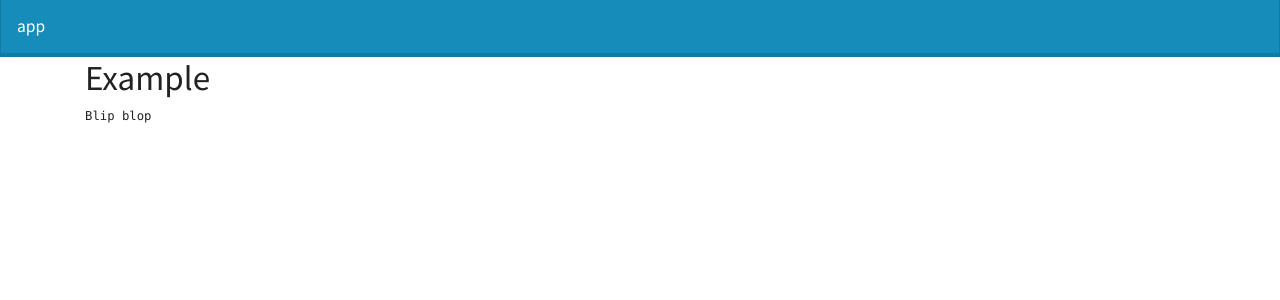
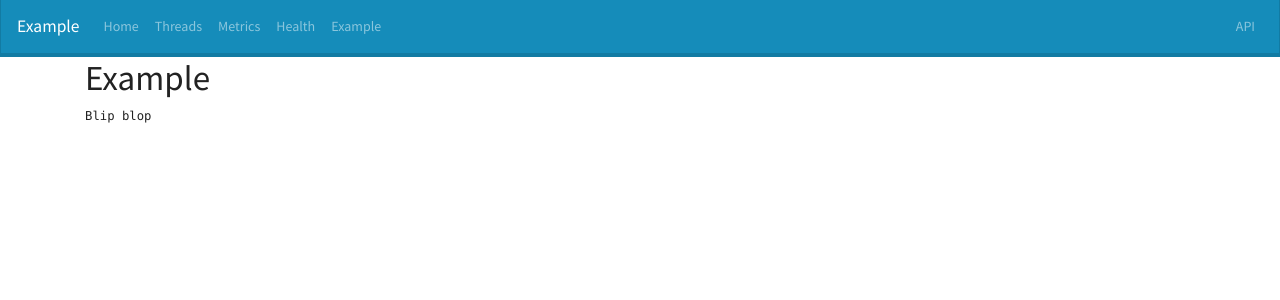
Before and after one commit to criteo/gourde, a Flask app: page /example in a window 1280 px wide. Shown: the top 300 px of the page. Run offline with Flask 2, Linux system fonts and the light colour scheme; some libraries are stand-ins or nearby versions.

Commit message:
temapltes: make it possible to tweak the navbar

```diff
--- /dev/null
+++ b/example/templates/base.html
@@ -0,0 +1,20 @@
+{# Extend gourde/_base.html to have some default goodies. #}
+{% extends "gourde/_base.html" %}
+
+{# Set the application name #}
+{% block brand %}<a class="navbar-brand" href="/">Example</a>{% endblock %}
+
+{# Add links to the navbar #}
+{% block navbar_left %}
+    {{ super() }}
+    <li class="nav-item">
+        <a class="nav-link" href="/example">Example</a>
+    </li>
+{% endblock %}
+
+{%  block navbar_right %}
+    {{ super() }}
+    <li class="nav-item">
+        <a class="nav-link" href="/api">API</a>
+    </li>
+{%  endblock %}
--- a/example/templates/example.html
+++ b/example/templates/example.html
@@ -1,4 +1,4 @@
-{% extends "gourde/_base.html" %}
+{% extends "base.html" %}
 
 {% block title %}Example{% endblock %}
 
--- a/example/templates/index.html
+++ b/example/templates/index.html
@@ -1,5 +1,4 @@
-{# Extend gourde/_base.html to have some default goodies. #}
-{% extends "gourde/_base.html" %}
+{% extends "base.html" %}
 
 {% block title %}Home{% endblock %}
 
--- a/gourde/gourde.py
+++ b/gourde/gourde.py
@@ -27,8 +27,8 @@ class Gourde(object):
     """Wrapper around Flask."""
 
     LOG_FORMAT = (
-        '[%(asctime)s] %(levelname)s %(module)s '
-        '[%(filename)s:%(funcName)s:%(lineno)d] (%(thread)d): %(message)s'
+        "[%(asctime)s] %(levelname)s %(module)s "
+        "[%(filename)s:%(funcName)s:%(lineno)d] (%(thread)d): %(message)s"
     )
 
     def __init__(self, app_or_name, registry=None):
@@ -44,9 +44,11 @@ class Gourde(object):
             self.app = flask.Flask(app_or_name)
 
         # The blueprints with our views.
-        self.blueprint = flask.Blueprint('gourde', __name__, template_folder='templates')
+        self.blueprint = flask.Blueprint(
+            "gourde", __name__, template_folder="templates"
+        )
 
-        self.host = '0.0.0.0'
+        self.host = "0.0.0.0"
         self.port = 8080
         self.debug = False
         self.log_level = None
@@ -63,16 +65,16 @@ class Gourde(object):
         """Initialize the blueprint."""
 
         # Register endpoints.
-        self.blueprint.add_url_rule('/', 'status', self.status)
-        self.blueprint.add_url_rule('/healthy', 'health', self.healthy)
-        self.blueprint.add_url_rule('/ready', 'ready', self.ready)
-        self.blueprint.add_url_rule('/threads', 'threads', self.threads_bt)
+        self.blueprint.add_url_rule("/", "status", self.status)
+        self.blueprint.add_url_rule("/healthy", "health", self.healthy)
+        self.blueprint.add_url_rule("/ready", "ready", self.ready)
+        self.blueprint.add_url_rule("/threads", "threads", self.threads_bt)
 
     def _add_routes(self):
         """Add some nice default routes."""
         if self.app.has_static_folder:
-            self.add_url_rule('/favicon.ico', 'favicon', self.favicon)
-        self.add_url_rule('/', '__default_redirect_to_status', self.redirect_to_status)
+            self.add_url_rule("/favicon.ico", "favicon", self.favicon)
+        self.add_url_rule("/", "__default_redirect_to_status", self.redirect_to_status)
 
     def setup(self, args=None):
         if self.is_setup:
@@ -92,10 +94,10 @@ class Gourde(object):
 
         # Flask things
         self._add_routes()
-        self.app.register_blueprint(self.blueprint, url_prefix='/-')
+        self.app.register_blueprint(self.blueprint, url_prefix="/-")
 
         def _context():
-            return {'gourde': self}
+            return {"gourde": self}
 
         # Add 'gourde' to the context.
         self.app.context_processor(_context)
@@ -106,17 +108,30 @@ class Gourde(object):
     def get_argparser(parser=None):
         """Customize a parser to get the correct options."""
         parser = parser or argparse.ArgumentParser()
-        parser.add_argument('--host', help='Host listen address')
+        parser.add_argument("--host", help="Host listen address")
+        parser.add_argument("--port", "-p", default=9050, help="Listen port", type=int)
         parser.add_argument(
-            '--port', '-p', default=9050, help='Listen port', type=int)
+            "--debug",
+            "-d",
+            default=False,
+            action="store_true",
+            help="Enable debug mode",
+        )
         parser.add_argument(
-            '--debug', '-d', default=False, action='store_true', help='Enable debug mode')
+            "--log-level",
+            "-l",
+            default="INFO",
+            help="Log Level, empty string to disable.",
+        )
         parser.add_argument(
-            '--log-level', '-l', default='INFO', help='Log Level, empty string to disable.')
+            "--twisted",
+            default=False,
+            action="store_true",
+            help="Use twisted to server requests.",
+        )
         parser.add_argument(
-            '--twisted', default=False, action='store_true', help='Use twisted to server requests.')
-        parser.add_argument(
-            '--threads', default=None, help='Number of threads to use.', type=int)
+            "--threads", default=None, help="Number of threads to use.", type=int
+        )
         return parser
 
     def setup_logging(self, log_level):
@@ -125,7 +140,7 @@ class Gourde(object):
             return
 
         # Remove existing logger.
-        self.app.config['LOGGER_HANDLER_POLICY'] = 'never'
+        self.app.config["LOGGER_HANDLER_POLICY"] = "never"
         self.app.logger.propagate = True
 
         handler = logging.StreamHandler()
@@ -138,18 +153,19 @@ class Gourde(object):
         """Setup Prometheus."""
         kwargs = {}
         if registry:
-            kwargs['registry'] = registry
+            kwargs["registry"] = registry
         self.metrics = PrometheusMetrics(self.app, **kwargs)
         try:
             version = pkg_resources.require(self.app.name)[0].version
         except pkg_resources.DistributionNotFound:
-            version = 'unknown'
+            version = "unknown"
         self.metrics.info(
-            'app_info', 'Application info', version=version, appname=self.app.name)
+            "app_info", "Application info", version=version, appname=self.app.name
+        )
         self.app.logger.info("Prometheus is enabled.")
 
     def setup_sentry(self, sentry_dsn):
-        sentry_dsn = sentry_dsn or os.getenv('SENTRY_DSN', None)
+        sentry_dsn = sentry_dsn or os.getenv("SENTRY_DSN", None)
         if not Sentry or not sentry_dsn:
             return
 
@@ -172,10 +188,10 @@ class Gourde(object):
 
     def redirect_to_status(self):
         """Redirect to the gourde index."""
-        return flask.redirect(flask.url_for('gourde.status'))
+        return flask.redirect(flask.url_for("gourde.status"))
 
     def status(self):
-        return flask.render_template('gourde/status.html')
+        return flask.render_template("gourde/status.html")
 
     def is_healthy(self):
         return True
@@ -187,9 +203,11 @@ class Gourde(object):
         """
         try:
             if self.is_healthy():
-                return 'OK', 200
+                return "OK", 200
+
             else:
-                return 'FAIL', 500
+                return "FAIL", 500
+
         except Exception as e:
             self.app.logger.exception(e)
             return str(e), 500
@@ -204,9 +222,11 @@ class Gourde(object):
         """
         try:
             if self.is_ready():
-                return 'OK', 200
+                return "OK", 200
+
             else:
-                return 'FAIL', 500
+                return "FAIL", 500
+
         except Exception as e:
             self.app.logger.exception()
             return str(e), 500
@@ -223,14 +243,12 @@ class Gourde(object):
                 stack = traceback.format_stack(frames)
             else:
                 stack = []
-            threads[thread] = ''.join(stack)
-        return flask.render_template('gourde/threads.html', threads=threads)
+            threads[thread] = "".join(stack)
+        return flask.render_template("gourde/threads.html", threads=threads)
 
     def favicon(self):
         return flask.send_from_directory(
-            self.app.static_folder,
-            'favicon.ico',
-            mimetype='image/vnd.microsoft.icon'
+            self.app.static_folder, "favicon.ico", mimetype="image/vnd.microsoft.icon"
         )
 
     def run(self, **options):
@@ -246,8 +264,13 @@ class Gourde(object):
     def run_with_werkzeug(self, **options):
         """Run with werkzeug simple wsgi container."""
         threaded = self.threads is not None and (self.threads > 0)
-        self.app.run(host=self.host, port=self.port,
-                     debug=self.debug, threaded=threaded, **options)
+        self.app.run(
+            host=self.host,
+            port=self.port,
+            debug=self.debug,
+            threaded=threaded,
+            **options
+        )
 
     def run_with_twisted(self, **options):
         """Run with twisted."""
@@ -260,5 +283,4 @@ class Gourde(object):
             reactor.suggestThreadPoolSize(self.threads)
         if self.log_level:
             log.startLogging(sys.stderr)
-        twisted.run(
-            host=self.host, port=self.port, debug=self.debug, **options)
+        twisted.run(host=self.host, port=self.port, debug=self.debug, **options)
--- a/gourde/templates/gourde/_base.html
+++ b/gourde/templates/gourde/_base.html
@@ -17,7 +17,7 @@
 </head>
 <body>
 <nav class="navbar navbar-expand-lg navbar-dark bg-primary">
-    <a class="navbar-brand" href="#">{{ gourde.name }}</a>
+    {% block brand %}<a class="navbar-brand" href="#">{{ gourde.name }}</a>{% endblock %}
     <button class="navbar-toggler" type="button" data-toggle="collapse" data-target="#navbarColor01"
             aria-controls="navbarColor01" aria-expanded="false" aria-label="Toggle navigation">
         <span class="navbar-toggler-icon"></span>
@@ -25,11 +25,16 @@
 
     <div class="collapse navbar-collapse">
         <ul class="nav navbar-nav mr-auto">
-            {# Add a way to add links here. #}
+            {% block navbar_left %}
+                <li class="nav-item"><a class="nav-link" href="/">Home</a></li>
+                <li class="nav-item"><a class="nav-link" href="{{ url_for('gourde.threads') }}">Threads</a></li>
+                <li class="nav-item"><a class="nav-link" href="{{ url_for('prometheus_metrics') }}">Metrics</a></li>
+                <li class="nav-item"><a class="nav-link" href="{{ url_for('gourde.health') }}">Health</a></li>
+            {% endblock %}
         </ul>
         <ul class="nav navbar-nav ml-auto">
-
-            {# Add a way to add links here #}
+            {% block navbar_right %}
+            {% endblock %}
         </ul>
     </div>
 </nav>
```
Also changed, not shown: example/app.py (+19 -9 lines), example/app_test.py (+6 -6 lines), gourde/gourde_test.py (+4 -3 lines).
